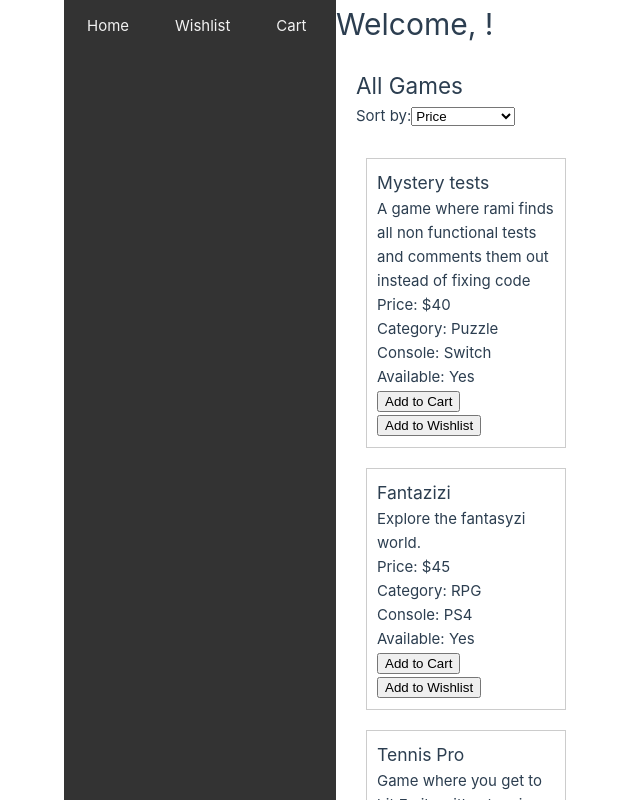
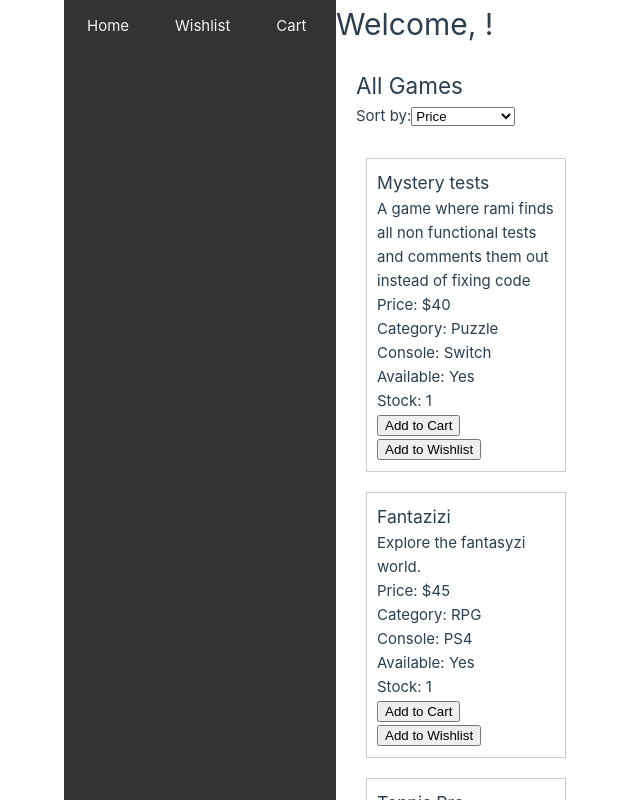
Before and after one commit to McGill-ECSE321-Fall2024/project-group-11, a Vue app in the folder VideoGamesSystem-Frontend/: page / in a window 1280 px wide. Shown: the top 800 px of the page, without its empty margins (0-640 px from the left). Built offline with nearby package versions, Linux system fonts and the light colour scheme; sample sign-in values are in the browser's storage.

Commit message:
not sure

```diff
--- a/VideoGamesSystem-Frontend/src/components/Home.vue
+++ b/VideoGamesSystem-Frontend/src/components/Home.vue
@@ -29,6 +29,7 @@
           <p>Category: {{ game.category }}</p>
           <p>Console: {{ game.consoleType }}</p>
           <p>Available: {{ game.availableQuantity > 0 ? "Yes" : "No" }}</p>
+          <p>Stock: {{ game.availableQuantity }}</p>
           <button
             @click="addToCart(game)"
             :disabled="game.availableQuantity === 0"
--- a/VideoGamesSystem-Frontend/src/components/Signup.vue
+++ b/VideoGamesSystem-Frontend/src/components/Signup.vue
@@ -1,4 +1,3 @@
-<!-- src/components/Signup.vue -->
 <template>
   <div class="signup-container">
     <h1>Create an Account</h1>
```
Also changed, not shown: VideoGamesSystem-Frontend/src/components/AddEmployee.vue (+1 -6 lines).
